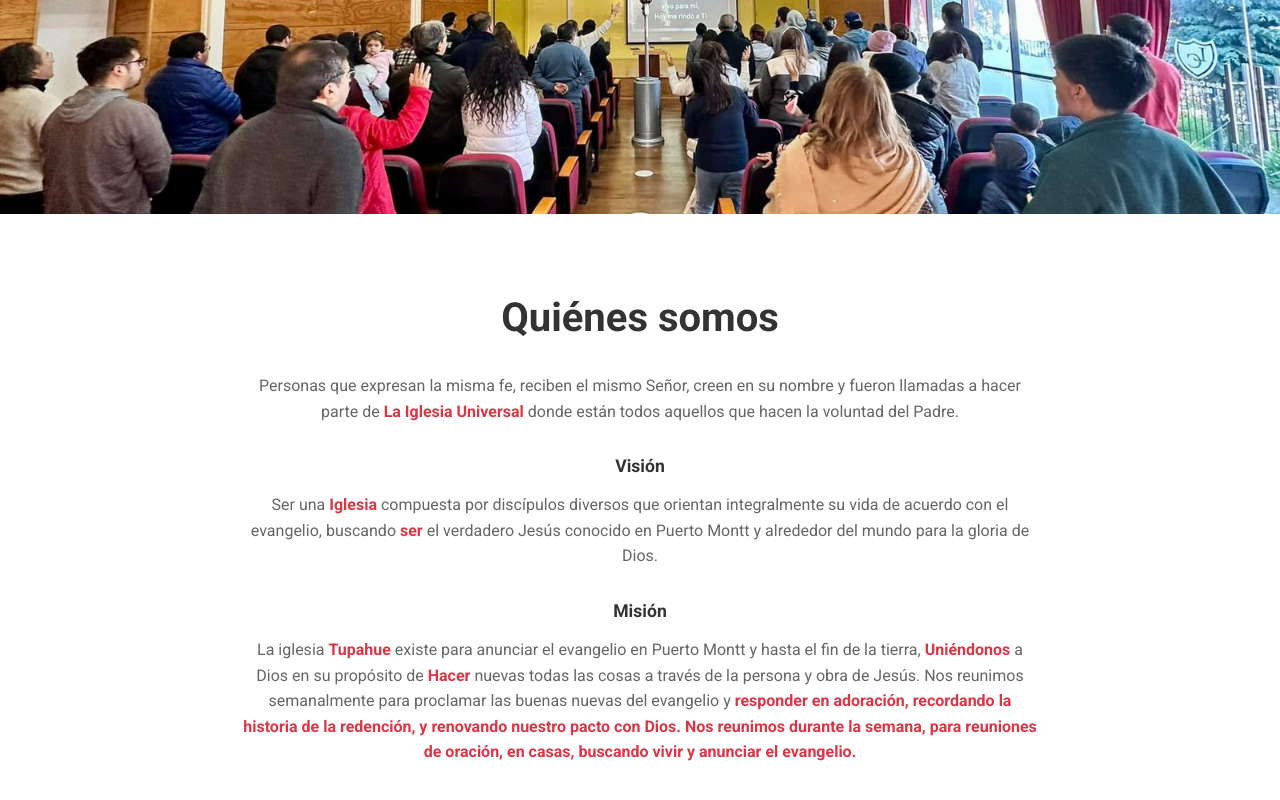
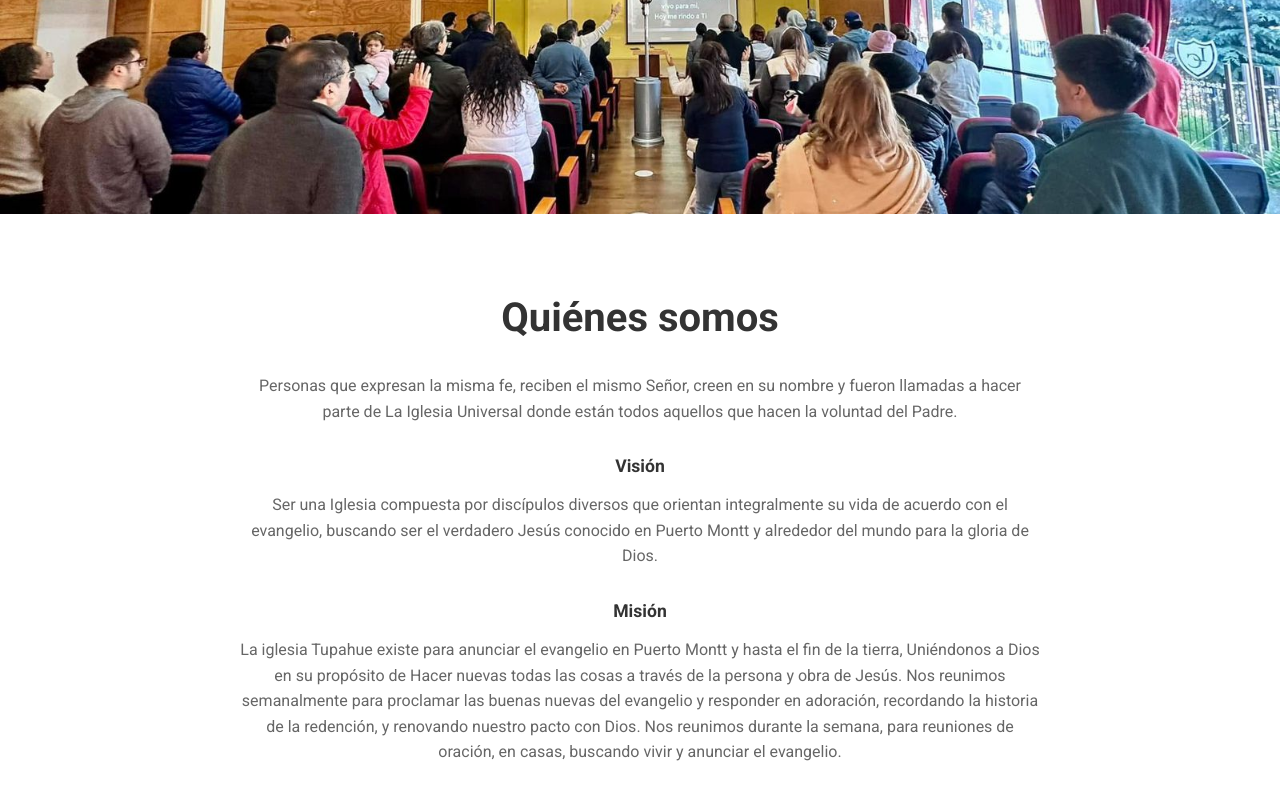
Before and after one commit to ChaviPalma/Tupahue, a Next.js app: page /nosotros in a window 1280 px wide. Shown: the part 386-1186 px from the top of the page. Built offline with nearby package versions, Linux system fonts and the light colour scheme.

Commit message:
Eliminar colores rojos en página Nosotros - todo el texto en negro

```diff
--- a/app/nosotros/NosotrosClient.js
+++ b/app/nosotros/NosotrosClient.js
@@ -28,7 +28,7 @@ export default function NosotrosClient() {
                     <div className={styles.contentBox}>
                         <p className={styles.textMuted}>
                             Personas que expresan la misma fe, reciben el mismo Señor, creen en su nombre y fueron
-                            llamadas a hacer parte de <strong className={styles.textHighlight}>La Iglesia Universal</strong> donde están todos aquellos que hacen la voluntad
+                            llamadas a hacer parte de La Iglesia Universal donde están todos aquellos que hacen la voluntad
                             del Padre.
                         </p>
                     </div>
@@ -36,8 +36,8 @@ export default function NosotrosClient() {
                     <div className={styles.contentBox}>
                         <h5 className={styles.subtitle}>Visión</h5>
                         <p className={styles.textMuted}>
-                            Ser una <strong className={styles.textHighlight}>Iglesia</strong> compuesta por discípulos diversos que orientan integralmente su vida de
-                            acuerdo con el evangelio, buscando <strong className={styles.textHighlight}>ser</strong> el verdadero Jesús conocido en Puerto Montt y
+                            Ser una Iglesia compuesta por discípulos diversos que orientan integralmente su vida de
+                            acuerdo con el evangelio, buscando ser el verdadero Jesús conocido en Puerto Montt y
                             alrededor del mundo para la gloria de Dios.
                         </p>
                     </div>
@@ -45,13 +45,13 @@ export default function NosotrosClient() {
                     <div className={styles.contentBox}>
                         <h5 className={styles.subtitle}>Misión</h5>
                         <p className={styles.textMuted}>
-                            La iglesia <strong className={styles.textHighlight}>Tupahue</strong> existe para anunciar el evangelio en Puerto Montt y hasta el fin de la tierra, <strong className={styles.textHighlight}>Uniéndonos</strong> a Dios en su propósito de <strong className={styles.textHighlight}>Hacer</strong> nuevas todas las cosas a través de la
+                            La iglesia Tupahue existe para anunciar el evangelio en Puerto Montt y hasta el fin de la tierra, Uniéndonos a Dios en su propósito de Hacer nuevas todas las cosas a través de la
                             persona y obra de Jesús. Nos reunimos semanalmente para proclamar las buenas nuevas
-                            del evangelio y <strong className={styles.textHighlight}>responder en adoración, recordando la historia de
-                                la redención, y renovando nuestro pacto con Dios.
-                                Nos reunimos durante la semana, para reuniones de
-                                oración, en casas, buscando vivir y anunciar el
-                                evangelio.</strong>
+                            del evangelio y responder en adoración, recordando la historia de
+                            la redención, y renovando nuestro pacto con Dios.
+                            Nos reunimos durante la semana, para reuniones de
+                            oración, en casas, buscando vivir y anunciar el
+                            evangelio.
                         </p>
                     </div>
                 </div>
```
